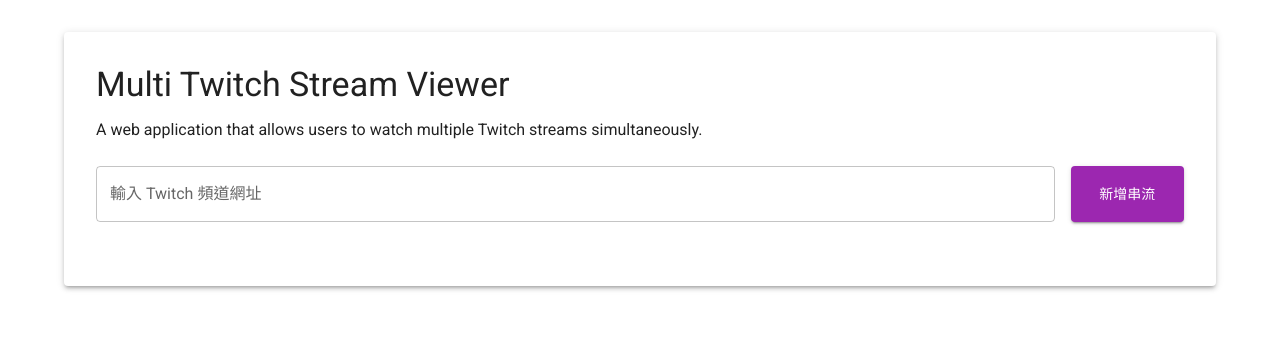
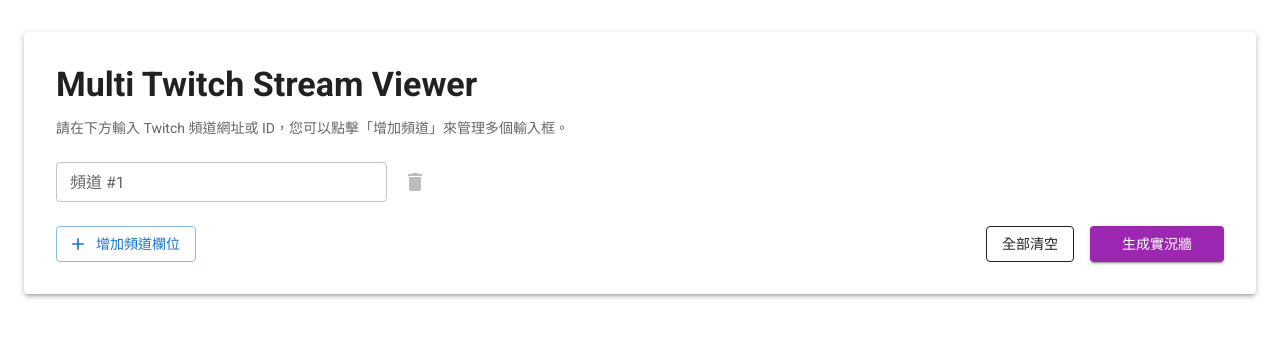
Before and after one commit to arksondk/dd-project, a Next.js app: page / in a window 1280 px wide. Shown: the top 338 px of the page. Built offline with nearby package versions, Linux system fonts and the light colour scheme; what @mui/material-nextjs would draw is missing.

Commit message:
Co-authored-by: imrredrum <imrredrum@users.noreply.github.com>

```diff
--- a/package.json
+++ b/package.json
@@ -12,6 +12,7 @@
     "@emotion/cache": "^11.14.0",
     "@emotion/react": "^11.14.0",
     "@emotion/styled": "^11.14.1",
+    "@mui/icons-material": "^9.0.1",
     "@mui/material": "^9.0.0",
     "@mui/material-nextjs": "^9.0.0",
     "next": "16.2.4",
--- a/src/app/page.tsx
+++ b/src/app/page.tsx
@@ -1,65 +1,199 @@
-"use client"; // 步驟 1: 宣告為 Client Component
+"use client";
 
 import { useState } from 'react';
-import { Container, Paper, Typography, TextField, Button, Box } from '@mui/material';
+import { Container, Paper, Typography, TextField, Button, Box, IconButton, Grid } from '@mui/material';
+import CloseIcon from '@mui/icons-material/Close';
+import AddIcon from '@mui/icons-material/Add';
+import DeleteIcon from '@mui/icons-material/Delete';
+
+// 引入你的 Zustand Store
+import { useStreamsStore, setStreamers } from '@/domain/streams/store';
 
 export default function Home() {
-  // 步驟 2: 定義狀態
-  const [url, setUrl] = useState('');
-  const [streams, setStreams] = useState<string[]>([]);
+  // 1. 動態輸入框狀態：預設只有一個空欄位，點擊按鈕可以自由增減
+  const [inputs, setInputs] = useState<string[]>(['']);
 
-  const handleAddStream = (e: React.FormEvent) => {
-    e.preventDefault();
-    if (url.trim()) {
-      setStreams([...streams, url]);
-      setUrl(''); // 清空輸入框
+  // 從全域 Zustand Store 讀取實況主名單
+  const streamers = useStreamsStore((state) => state.streamers);
+
+  // 處理個別輸入框文字改變
+  const handleInputChange = (index: number, value: string) => {
+    const nextInputs = [...inputs];
+    nextInputs[index] = value;
+    setInputs(nextInputs);
+  };
+
+  // 【新增功能】動態增加一個 URL 輸入框
+  const handleAddField = () => {
+    setInputs([...inputs, '']);
+  };
+
+  // 【新增功能】動態移除某一個 URL 輸入框
+  const handleRemoveField = (indexToRemove: number) => {
+    // 如果只剩一欄，就清空它而不刪除欄位
+    if (inputs.length === 1) {
+      setInputs(['']);
+      return;
+    }
+    setInputs(inputs.filter((_, index) => index !== indexToRemove));
+  };
+
+  // 輔助函式：從輸入中解析出 Twitch ID
+  const getChannelName = (input: string) => {
+    if (!input.trim()) return null;
+    try {
+      const urlObj = new URL(input.includes('http') ? input : `https://${input}`);
+      const path = urlObj.pathname.split('/').filter(Boolean);
+      return path[0];
+    } catch (e) {
+      return input.trim();
     }
   };
 
+  // 按下「生成實況牆」
+  const handleGenerateStreams = (e: React.FormEvent) => {
+    e.preventDefault();
+
+    const validChannels: string[] = [];
+    inputs.forEach(input => {
+      const channelId = getChannelName(input);
+      if (channelId) {
+        validChannels.push(channelId);
+      }
+    });
+
+    if (validChannels.length > 0) {
+      setStreamers(validChannels);
+    }
+  };
+
+  // 精準刪除影片：改用 index 來過濾 Zustand 陣列，解決同名實況主一起被刪除的問題
+  const handleRemoveStreamByIndex = (indexToRemove: number) => {
+    const nextStreamers = streamers.filter((_, index) => index !== indexToRemove);
+    setStreamers(nextStreamers);
+  };
+
+  const handleClearAll = () => {
+    setInputs(['']);
+    setStreamers([]);
+  };
+
   return (
-    <Container>
-      <Paper elevation={3} sx={{ padding: 4, marginTop: 4 }}>
-        <Typography variant='h4' component='h1' gutterBottom>
+    <Container maxWidth="xl" sx={{ marginTop: 4, marginBottom: 4 }}>
+
+      {/* 上方控制列：白底卡片視覺 */}
+      <Paper elevation={3} sx={{ padding: 4, marginBottom: 4 }}>
+        <Typography variant='h4' component='h1' gutterBottom sx={{ fontWeight: 'bold' }}>
           Multi Twitch Stream Viewer
         </Typography>
-        <Typography variant='body1' sx={{ marginBottom: 3 }}>
-          A web application that allows users to watch multiple Twitch streams
-          simultaneously.
+        <Typography variant='body2' color="textSecondary" sx={{ marginBottom: 3 }}>
+          請在下方輸入 Twitch 頻道網址或 ID，您可以點擊「增加頻道」來管理多個輸入框。
         </Typography>
 
-        {/* 步驟 3: 加入輸入區域 */}
-        <Box
-          component="form"
-          onSubmit={handleAddStream}
-          sx={{ display: 'flex', gap: 2, marginBottom: 4 }}
-        >
+        <Box component="form" onSubmit={handleGenerateStreams}>
+
+          {/* 修正後的 MUI v6 Grid 排版：Grid container 直接包裹 Grid size */}
+          <Grid container spacing={2} sx={{ marginBottom: 3 }}>
+            {inputs.map((value, index) => (
+              <Grid size={{ xs: 12, sm: 6, md: 4 }} key={index}>
+                <Box sx={{ display: 'flex', alignItems: 'center', gap: 1 }}>
                   <TextField
                     fullWidth
+                    size="small"
                     variant="outlined"
-            label="輸入 Twitch 頻道網址"
-            placeholder="https://www.twitch.tv/shroud"
-            value={url}
-            onChange={(e) => setUrl(e.target.value)}
+                    label={`頻道 #${index + 1}`}
+                    placeholder="例如: sennna_aki"
+                    value={value}
+                    onChange={(e) => handleInputChange(index, e.target.value)}
                   />
+                  {/* 輸入框旁邊的刪除垃圾桶 */}
+                  <IconButton
+                    color="error"
+                    onClick={() => handleRemoveField(index)}
+                    disabled={inputs.length === 1 && !inputs[0]} // 只有一欄且為空時禁用
+                  >
+                    <DeleteIcon />
+                  </IconButton>
+                </Box>
+              </Grid>
+            ))}
+          </Grid>
+
+          {/* 按鈕操作區 */}
+          <Box sx={{ display: 'flex', gap: 2, justifyContent: 'space-between', alignItems: 'center' }}>
+            {/* 左側：增加欄位按鈕 */}
             <Button
-            variant="contained"
-            color="secondary"
-            type="submit"
-            sx={{ whiteSpace: 'nowrap', px: 4 }}
+              variant="outlined"
+              startIcon={<AddIcon />}
+              onClick={handleAddField}
             >
-            新增串流
+              增加頻道欄位
+            </Button>
+
+            {/* 右側：清空與提交 */}
+            <Box sx={{ display: 'flex', gap: 2 }}>
+              <Button variant="outlined" color="inherit" onClick={handleClearAll}>
+                全部清空
+              </Button>
+              <Button variant="contained" color="secondary" type="submit" sx={{ px: 4 }}>
+                生成實況牆
               </Button>
             </Box>
-
-        {/* 步驟 4: 預留顯示串流的區塊 */}
-        <Box sx={{ display: 'grid', gridTemplateColumns: 'repeat(auto-fill, minmax(300px, 1fr))', gap: 2 }}>
-          {streams.map((s, index) => (
-            <Paper key={index} sx={{ aspectRatio: '16/9', bgcolor: 'grey.200', display: 'flex', alignItems: 'center', justifyCenter: 'center' }}>
-              <Typography color="text.secondary">{s}</Typography>
-            </Paper>
-          ))}
+          </Box>
         </Box>
       </Paper>
+
+      {/* 下方影片網格牆 */}
+      <Grid container spacing={3}>
+        {streamers.map((channelId, index) => (
+          <Grid size={{ xs: 12, sm: 6 }} key={`${channelId}-${index}`}>
+            <Box sx={{
+              position: 'relative',
+              paddingTop: '56.25%', // 16:9
+              bgcolor: 'black',
+              borderRadius: 1,
+              boxShadow: '0 4px 12px rgba(0,0,0,0.15)'
+            }}>
+
+              {/* 改用 handleRemoveStreamByIndex(index)，點哪台就關哪台 */}
+              <IconButton
+                onClick={() => handleRemoveStreamByIndex(index)}
+                sx={{
+                  position: 'absolute',
+                  top: -12,
+                  right: -12,
+                  zIndex: 10,
+                  bgcolor: '#ff4444',
+                  color: 'white',
+                  padding: '4px',
+                  boxShadow: 2,
+                  '&:hover': {
+                    bgcolor: '#cc0000',
+                    transform: 'scale(1.15)'
+                  },
+                }}
+                size="small"
+              >
+                <CloseIcon sx={{ fontSize: 16 }} />
+              </IconButton>
+
+              <iframe
+                src={`https://player.twitch.tv/?channel=${channelId}&parent=localhost&autoplay=true`}
+                style={{
+                  position: 'absolute',
+                  top: 0,
+                  left: 0,
+                  width: '100%',
+                  height: '100%',
+                  border: 'none',
+                  borderRadius: '4px'
+                }}
+                allowFullScreen
+              />
+            </Box>
+          </Grid>
+        ))}
+      </Grid>
     </Container>
   );
 }
```
Also changed, not shown: 1 other file (tests, documents, lock files or other folders). Lines whose indentation alone changed are shown as unchanged.
